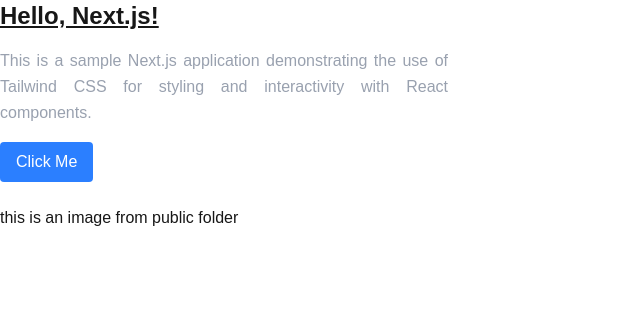
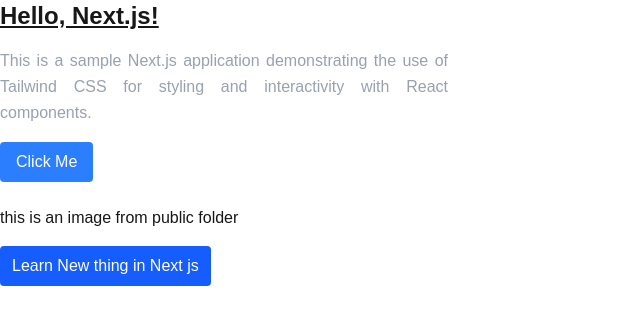
Before and after one commit to coder8820/Nextjs, a Next.js app in the folder my-app/: page / in a window 1280 px wide. Shown: the top 324 px of the page, without its empty margins (0-640 px from the left). Built offline with nearby package versions, Linux system fonts and the light colour scheme.

Commit message:
Learn section button

```diff
--- a/my-app/app/page.js
+++ b/my-app/app/page.js
@@ -21,6 +21,7 @@
         <div className="mt-6">
           this is an image from public folder
         </div>
+        <button className="mt-4 p-3 py-2 bg-blue-600 text-white rounded hover:bg-blue-700 cursor-pointer" onClick={()=> alert("Learn Nextjs for pro-Level")}>Learn New thing in Next js</button>
       </div>
     </>
   );
```
